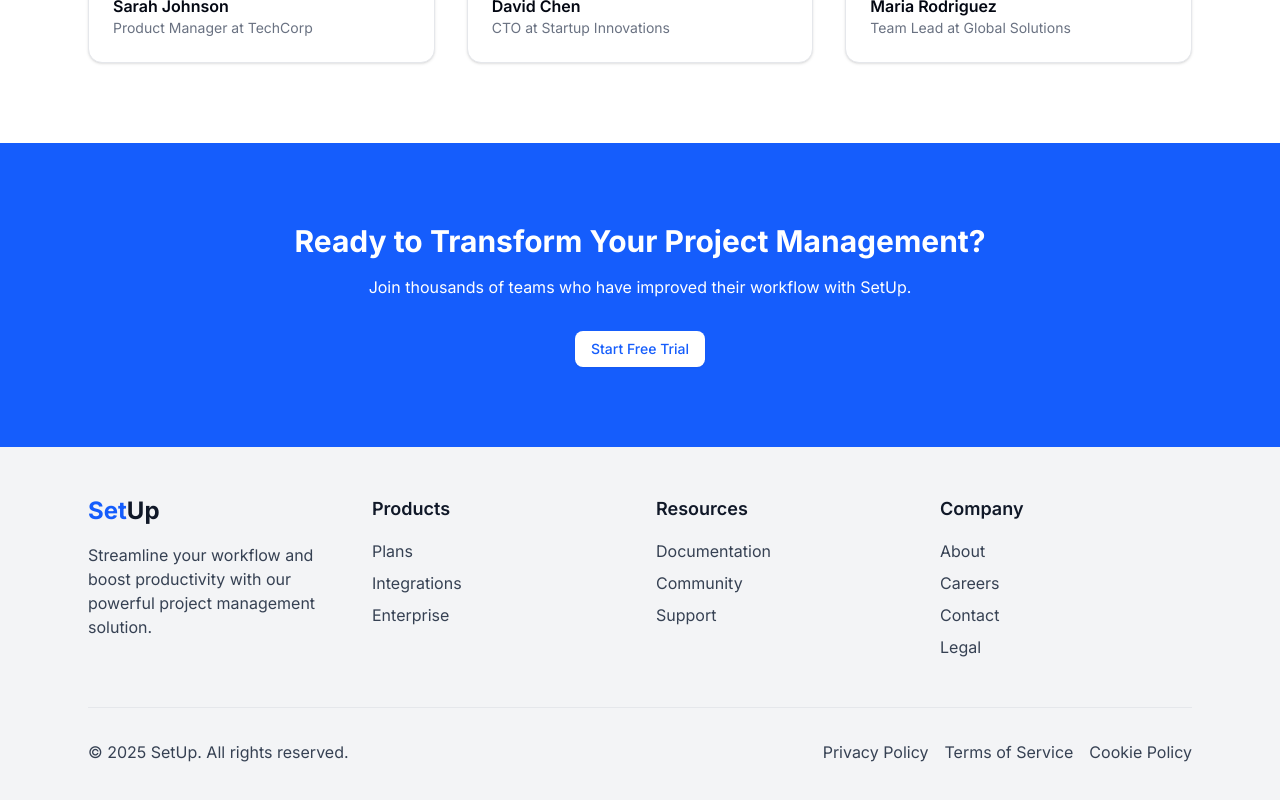
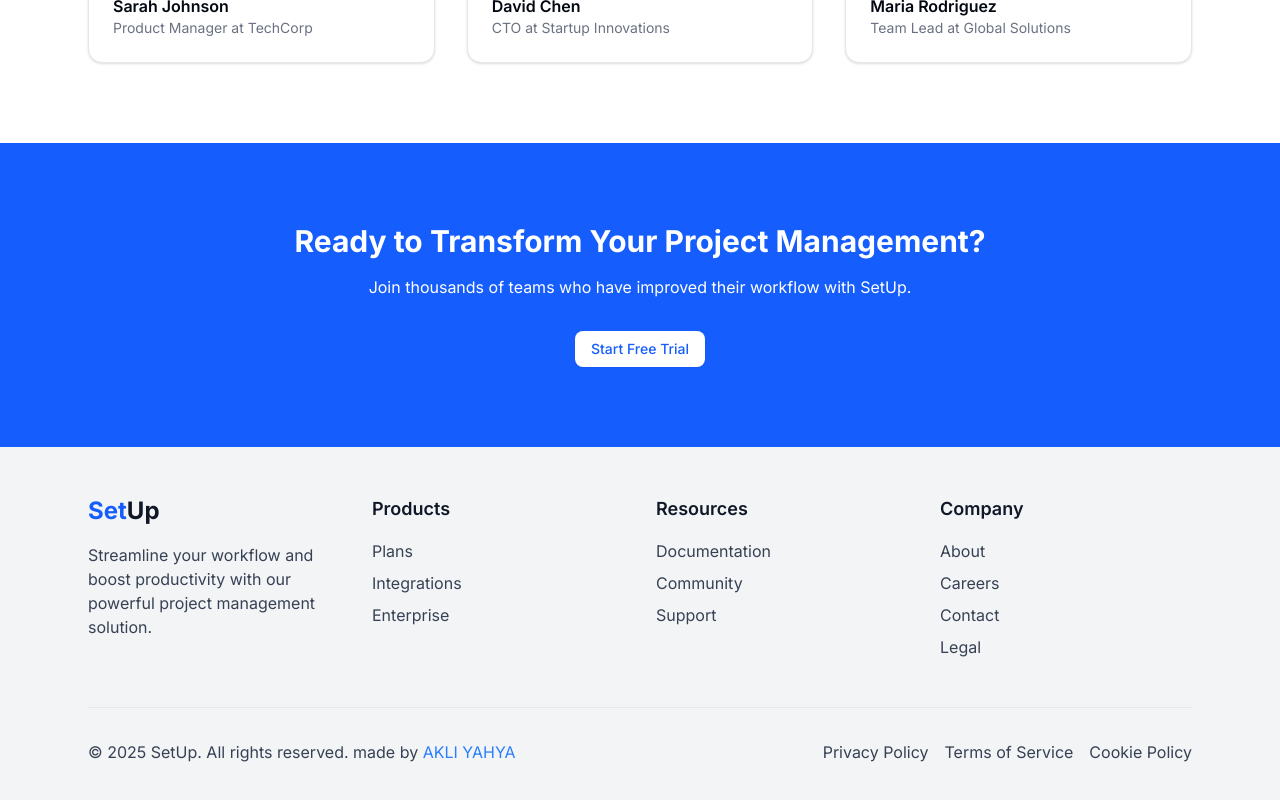
Before and after one commit to yahyakli/SetUp, a Next.js app in the folder client/: page / in a window 1280 px wide. Shown: the part 3197-3997 px from the top of the page. Built offline with nearby package versions, Linux system fonts and the light colour scheme; no server answers.

Commit message:
Update Footer.tsx

```diff
--- a/client/components/Footer.tsx
+++ b/client/components/Footer.tsx
@@ -82,7 +82,7 @@ export const Footer = () => {
         </div>
         <div className="border-t border-gray-200 dark:border-gray-800 mt-12 pt-8 flex flex-col md:flex-row justify-between items-center">
           <div className="mb-4 md:mb-0 text-gray-700 dark:text-gray-300">
-            &copy; 2025 SetUp. All rights reserved.
+            &copy; 2025 SetUp. All rights reserved. made by <a href="https://akliyahya.vercel.app" target="_blank" rel="noopener noreferrer" className="text-blue-500 hover:text-blue-600">AKLI YAHYA</a>
           </div>
           <div className="flex gap-4">
             <Link href="/privacy-policy" className="hover:text-gray-900 dark:hover:text-white">
```
